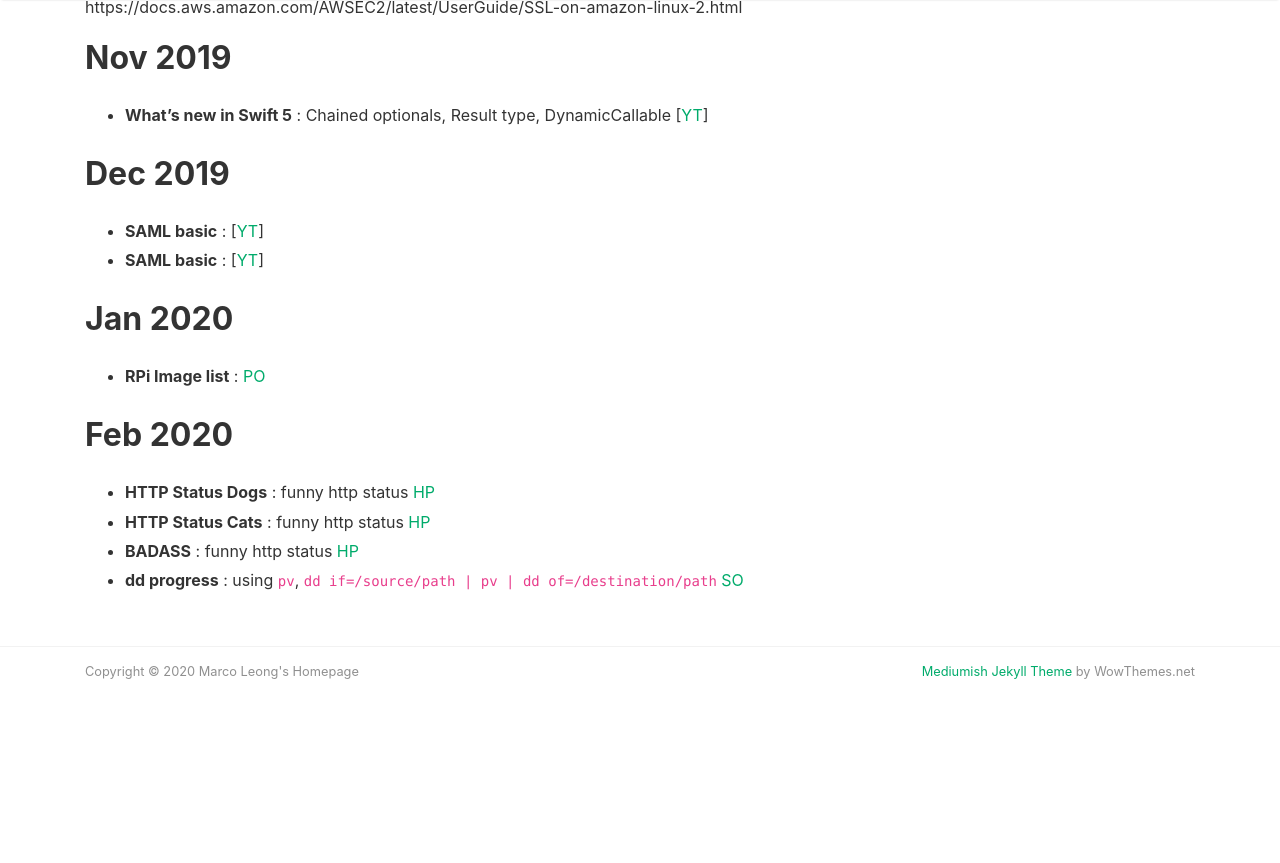
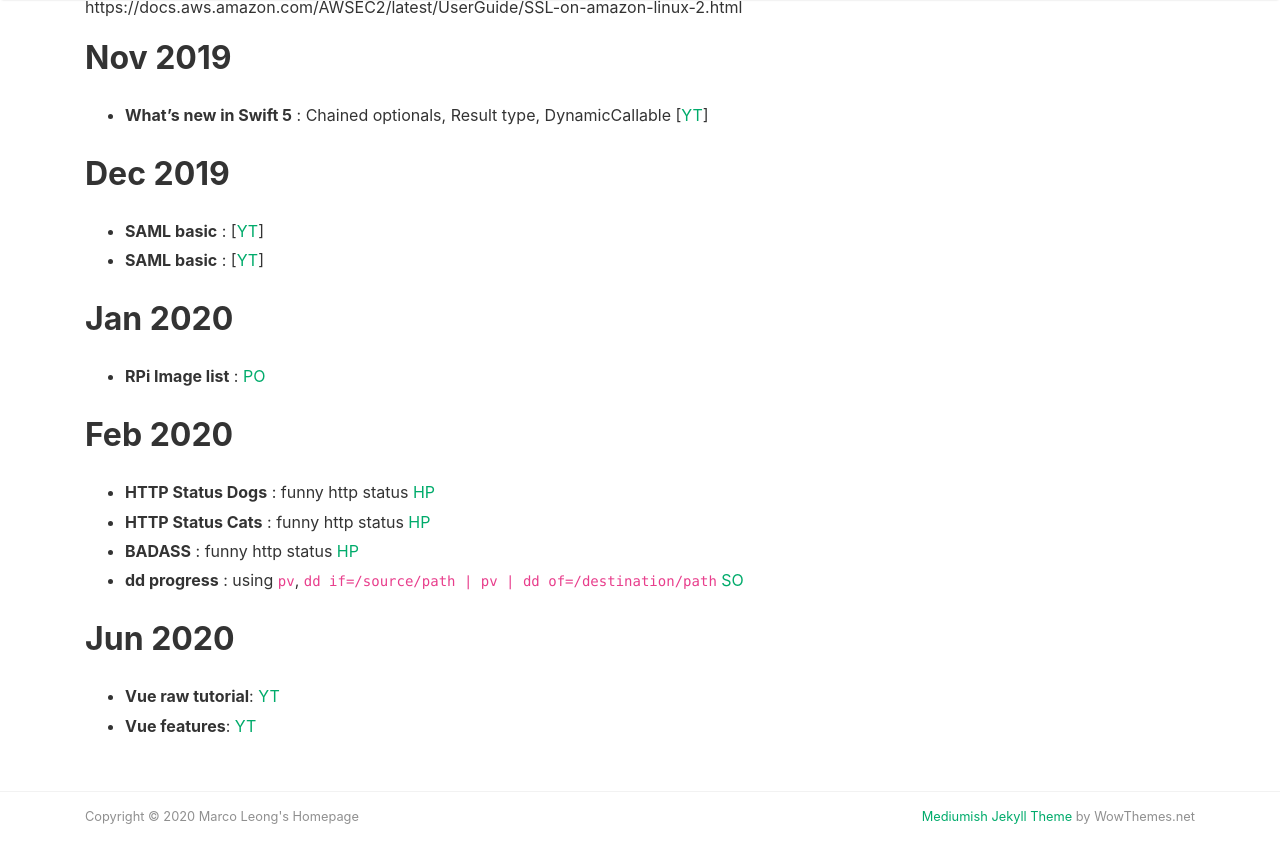
Before and after one commit to MarcoLeongDev/MarcoLeongDev.github.io, a Jekyll site: the page built from journey.md, in a window 1280 px wide and 900 px high, scrolled down 4453 px. Shown: the top 863 px of the window. Built offline with Jekyll 4.4.1, drawn with Linux system fonts in a browser that asks for light colours; nearby versions of some CDN libraries; our own code applies the rules of GitHub Pages for plain Markdown files; before the commit the page ends 5208 px from its top, so only the background shows below that.

Commit message:
Update journey.md

```diff
--- a/journey.md
+++ b/journey.md
@@ -139,7 +139,9 @@ https://docs.aws.amazon.com/AWSEC2/latest/UserGuide/SSL-on-amazon-linux-2.html
 - **BADASS** : funny http status [HP](http://bada55.io/)
 - **dd progress** : using `pv`, `dd if=/source/path | pv | dd of=/destination/path` [SO](https://askubuntu.com/questions/215505/how-do-you-monitor-the-progress-of-dd)
 
-
+## Jun 2020
+- **Vue raw tutorial**: [YT](https://www.youtube.com/watch?v=DsuTwV0jwaY)
+- **Vue features**: [YT](https://www.youtube.com/watch?v=p1iLqZnZPdo)
 
 
 
```
